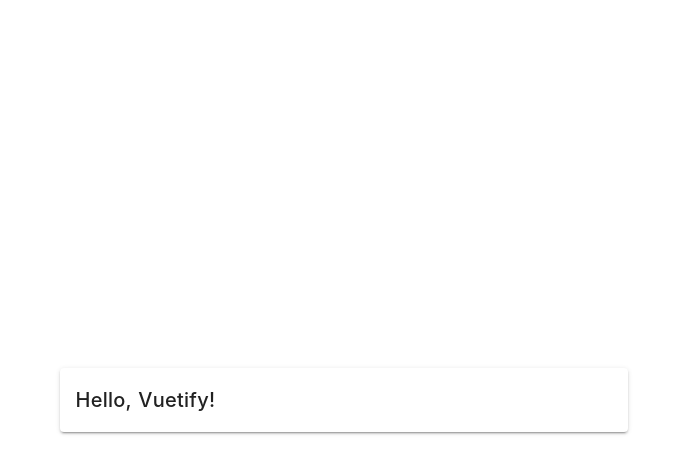
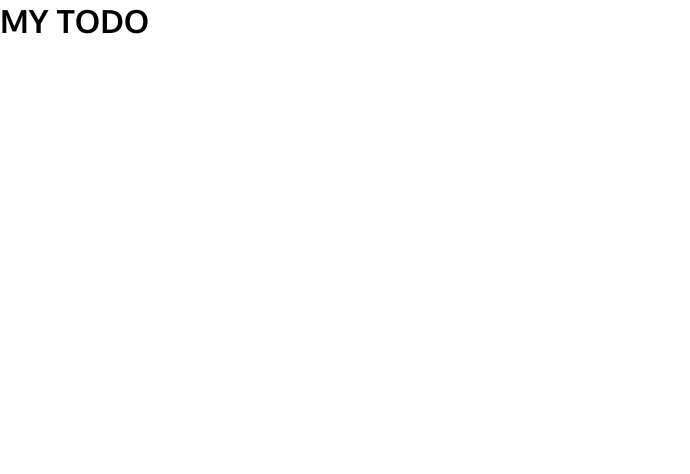
Before and after one commit to JOKOJOKO405/nuxt-app, a Nuxt app: page / in a window 1280 px wide. Shown: the top 474 px of the page, without its empty margins (0-690 px from the left). Built offline with nearby package versions, Linux system fonts and the light colour scheme.

Commit message:
sassで表示調整

```diff
--- /dev/null
+++ b/assets/css/_variables.scss
@@ -0,0 +1,6 @@
+$font-set: 'Oxygen', 'M PLUS 1p', sans-serif;
+$font-ja: 'M PLUS 1p', sans-serif;
+$font-eng: 'Oxygen', sans-serif;
+
+$width: 960px;
+$grid: 8;
--- /dev/null
+++ b/assets/css/style.scss
@@ -0,0 +1,18 @@
+@import 'variables';
+
+*,
+*::before,
+*::after{
+  margin: 0;
+  padding: 0;
+  box-sizing: border-box;
+}
+
+body{
+  font: {
+    family: $font-set;
+  }
+}
+#container{
+  max-width: $width;
+}
--- a/layouts/default.vue
+++ b/layouts/default.vue
@@ -5,58 +5,4 @@
 </template>
 
 <style>
-html {
-  font-family:
-    'Source Sans Pro',
-    -apple-system,
-    BlinkMacSystemFont,
-    'Segoe UI',
-    Roboto,
-    'Helvetica Neue',
-    Arial,
-    sans-serif;
-  font-size: 16px;
-  word-spacing: 1px;
-  -ms-text-size-adjust: 100%;
-  -webkit-text-size-adjust: 100%;
-  -moz-osx-font-smoothing: grayscale;
-  -webkit-font-smoothing: antialiased;
-  box-sizing: border-box;
-}
-
-*,
-*::before,
-*::after {
-  box-sizing: border-box;
-  margin: 0;
-}
-
-.button--green {
-  display: inline-block;
-  border-radius: 4px;
-  border: 1px solid #3b8070;
-  color: #3b8070;
-  text-decoration: none;
-  padding: 10px 30px;
-}
-
-.button--green:hover {
-  color: #fff;
-  background-color: #3b8070;
-}
-
-.button--grey {
-  display: inline-block;
-  border-radius: 4px;
-  border: 1px solid #35495e;
-  color: #35495e;
-  text-decoration: none;
-  padding: 10px 30px;
-  margin-left: 15px;
-}
-
-.button--grey:hover {
-  color: #fff;
-  background-color: #35495e;
-}
 </style>
--- a/nuxt.config.js
+++ b/nuxt.config.js
@@ -10,12 +10,14 @@
       { hid: 'description', name: 'description', content: '' }
     ],
     link: [
-      { rel: 'icon', type: 'image/x-icon', href: '/favicon.ico' }
+      { rel: 'icon', type: 'image/x-icon', href: '/favicon.ico' },
+      { rel: 'stylesheet', href: 'https://fonts.googleapis.com/css2?family=M+PLUS+1p:wght@300&family=Oxygen:wght@300;700&display=swap'}
     ]
   },
 
   // Global CSS (https://go.nuxtjs.dev/config-css)
   css: [
+    '@/assets/css/style.scss'
   ],
 
   // Plugins to run before rendering page (https://go.nuxtjs.dev/config-plugins)
--- a/pages/index.vue
+++ b/pages/index.vue
@@ -1,13 +1,9 @@
 <template>
-  <v-container>
-    <v-row justify="center">
-      <v-col cols="6">
-        <v-card>
-          <v-card-title>Hello, Vuetify!</v-card-title>
-        </v-card>
-      </v-col>
-    </v-row>
-  </v-container>
+  <div>
+    <div id="container">
+      <h1>MY TODO</h1>
+    </div>
+  </div>
 </template>
 
 <script>
@@ -15,42 +11,5 @@
 </script>
 
 <style>
-.container {
-  margin: 0 auto;
-  min-height: 100vh;
-  display: flex;
-  justify-content: center;
-  align-items: center;
-  text-align: center;
-}
 
-.title {
-  font-family:
-    'Quicksand',
-    'Source Sans Pro',
-    -apple-system,
-    BlinkMacSystemFont,
-    'Segoe UI',
-    Roboto,
-    'Helvetica Neue',
-    Arial,
-    sans-serif;
-  display: block;
-  font-weight: 300;
-  font-size: 100px;
-  color: #35495e;
-  letter-spacing: 1px;
-}
-
-.subtitle {
-  font-weight: 300;
-  font-size: 42px;
-  color: #526488;
-  word-spacing: 5px;
-  padding-bottom: 15px;
-}
-
-.links {
-  padding-top: 15px;
-}
 </style>
```
Also changed, not shown: plugins/firebase.js (added, +11 -0 lines).
